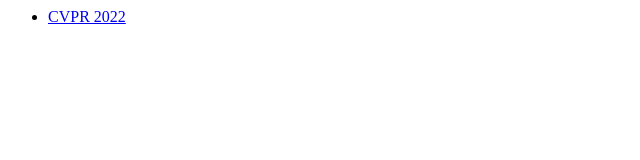
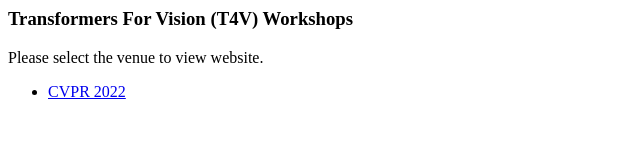
Before and after one commit to transformers4vision/transformers4vision.github.io, a plain HTML site: page index.html in a window 1280 px wide. Shown: the whole page, without its empty margins (0-640 px from the left). Drawn offline with Linux system fonts and the light colour scheme.

Commit message:
index page description

```diff
--- a/index.html
+++ b/index.html
@@ -1,5 +1,7 @@
 <html>
   <body>
+    <h3> Transformers For Vision (T4V) Workshops </h3>
+    Please select the venue to view website.
     <ul>
       <li> <a href="cvpr22"> CVPR 2022 </a> </li>
     </ul>
```
